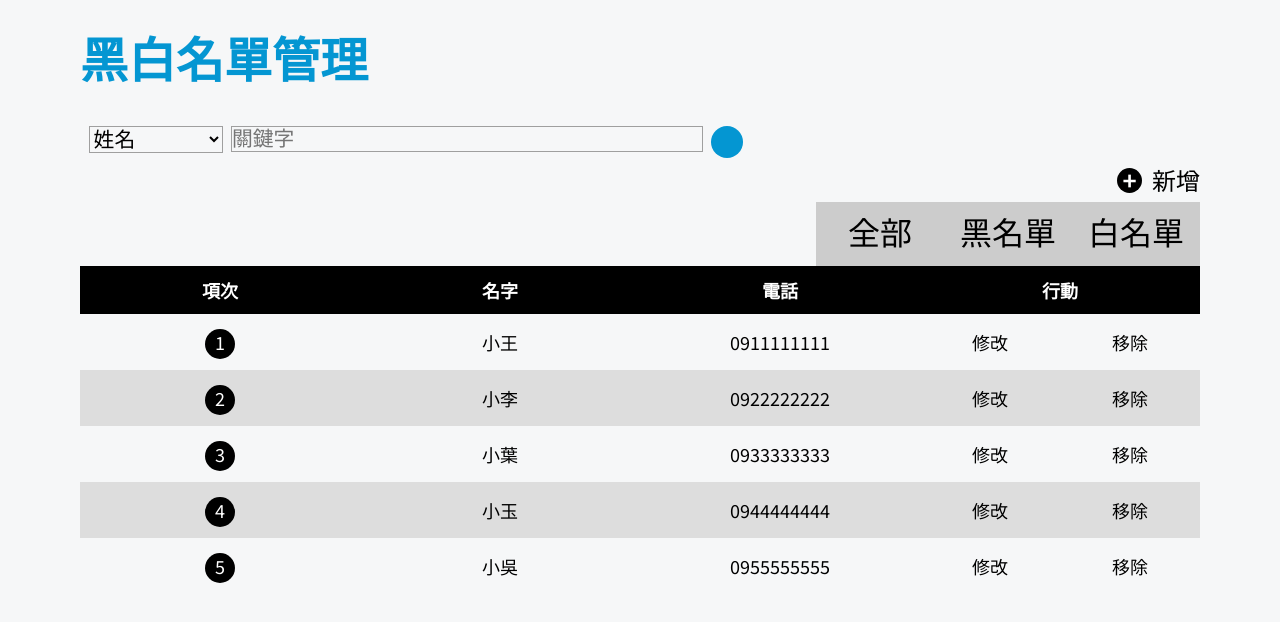
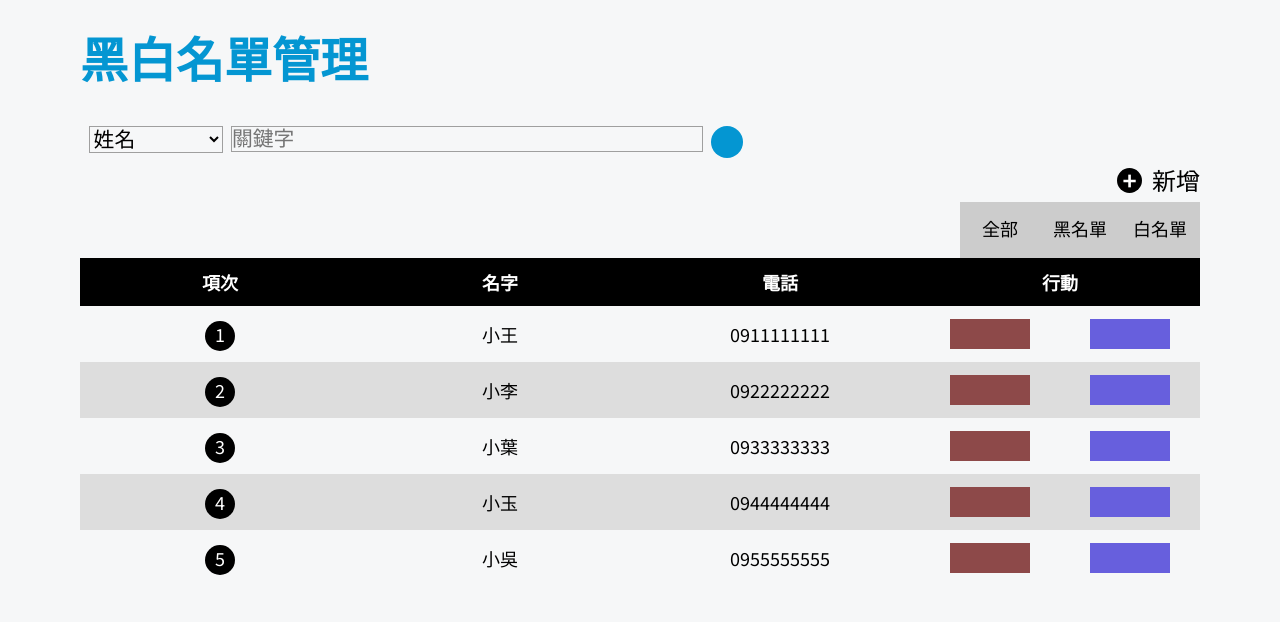
Before and after one commit to Louslife/tel-blacklist-react, a React (Create React App) app: page / in a window 1280 px wide. Shown: the top 622 px of the page. Built offline with nearby package versions, Linux system fonts and the light colour scheme.

Commit message:
fixed css btn

```diff
--- a/src/component/TelBlacklist.js
+++ b/src/component/TelBlacklist.js
@@ -4,7 +4,7 @@ import '../css/Header.module.css';
 import SearchBar from '../css/SearchBar.module.css';
 import SubCategory from '../css/SubCategory.module.css';
 import Crad from '../css/Crad.module.css';
-import Btn from '../css/Btn.module.css';
+import AddBtn from '../css/AddBtn.module.css';
 import FloatInput from "../css/FloatInput.module.css";
 
 function TelBlacklist() {
@@ -245,8 +245,8 @@ function TelBlacklist() {
           </div>
         </from>
       </nav>
-      <div className={Btn.addWarp}>
-        <div className={Btn.addTel}
+      <div className={AddBtn.addWarp}>
+        <div className={AddBtn.addTel}
           onClick={hendleCreateTel}>+
         </div>
         <span>新增</span>
@@ -278,13 +278,13 @@ function TelBlacklist() {
                 <div className={Crad.cradItme}>{obj.telName}</div>
                 <div className={Crad.cradItme}>{obj.tel}</div>
                 <div className={Crad.cradItme}>
-                  <div className={Btn.btnWarp}>
-                    <div className={Btn.telActionRevise}
+                  <div className={Crad.btnWarp}>
+                    <div className={Crad.telActionRevise}
                       onClick={() => hendleUpdateTel(obj)}
-                    >修改</div>
-                    <div className={Btn.telActionDel}
+                    ></div>
+                    <div className={Crad.telActionDel}
                       onClick={() => hendleDeleteTel(obj.telId)}
-                    >移除</div>
+                    ></div>
                   </div>
                 </div>
               </div>
--- a/src/css/Btn.module.css
+++ b/src/css/AddBtn.module.css
@@ -1,7 +1,3 @@
-.btnWarp{
-/* display: none; */
-}
-
 .addWarp {
   position: relative;
   text-align: right;
@@ -14,7 +10,7 @@
   position: absolute;
   display: inline-block;
   transform: translate(-100%, 0);
-  top: 400px;
+  top: 440px;
   width: 5rem;
   height: 5rem;
   background: rgba(0, 0, 0, 0.438);
@@ -55,11 +51,4 @@
     display: inline-block;
     font-size: 24px;
   }
-  .btnWarp {
-    display: flex;
-    justify-content: space-around;
-    align-items: center;
-  }
-
-
 }
--- a/src/css/Crad.module.css
+++ b/src/css/Crad.module.css
@@ -1,16 +1,15 @@
 .cradWrapCaption {
-display: none;
+  display: none;
 }
 
-.cradWrap{
+.cradWrap {
   margin-top: 8px;
   border: 2px solid #aaa;
 }
 
 .cradItme {
   font-size: 20px;
-  height: 4rem;
-  margin: auto ;
+  margin: auto;
   line-height: 4rem;
   text-align: center;
 }
@@ -34,6 +33,25 @@ display: none;
   color: rgba(255, 255, 255, 0);
 }
 
+.btnWarp {
+  display: block;
+  width: 100%;
+}
+
+.telActionRevise {
+  display: block;
+  width: 80px;
+  height: 30px;
+  background: rgb(141, 73, 73);
+}
+
+.telActionDel {
+  display: block;
+  width: 80px;
+  height: 30px;
+  background: rgb(103, 95, 221);
+}
+
 @media screen and (min-width: 768px) {
   .cradWrapCaption {
     display: block;
@@ -46,13 +64,13 @@ display: none;
     text-align: center;
   }
 
-  .cradWrap{
+  .cradWrap {
     display: block;
     margin-top: 0;
     border: none;
   }
   .cradItme {
-    all:unset;
+    all: unset;
     font-size: 18px;
     height: 3.5rem;
     line-height: 3.5rem;
@@ -61,4 +79,10 @@ display: none;
   .cradWrap:nth-child(odd) {
     background: #ddd;
   }
+  .btnWarp {
+    display: flex;
+    justify-content: space-around;
+    align-items: center;
+    height: 100%;
+  }
 }
--- a/src/css/SubCategory.module.css
+++ b/src/css/SubCategory.module.css
@@ -10,6 +10,8 @@
   background: #ccc;
   border-radius: 0;
   font-size: 24px;
+  width: 8rem;
+  height: 4rem;
 }
 
 .subCategoryItem:first-child:active,
@@ -39,8 +41,8 @@
     padding-right: 5rem;
   }
   .subCategoryItem {
-    font-size: 32px;
-    width: 8rem;
-    height: 4rem;
+    font-size: 18px;
+    width: 5rem;
+    height: 3.5rem;
   }
 }
--- a/src/css/basic.css
+++ b/src/css/basic.css
@@ -6,7 +6,7 @@
 
 .row {
   display: grid;
-  grid-template-columns: 1fr 1fr 1fr 1fr;
+  grid-template-columns: 0.5fr 1fr 1fr 1.5fr;
 }
 
 .tel-action {
@@ -19,4 +19,8 @@
     padding-left: 5rem;
     padding-right: 5rem;
   }
+
+  .row {
+    grid-template-columns: 1fr 1fr 1fr 1fr;
+  }
 }
```
